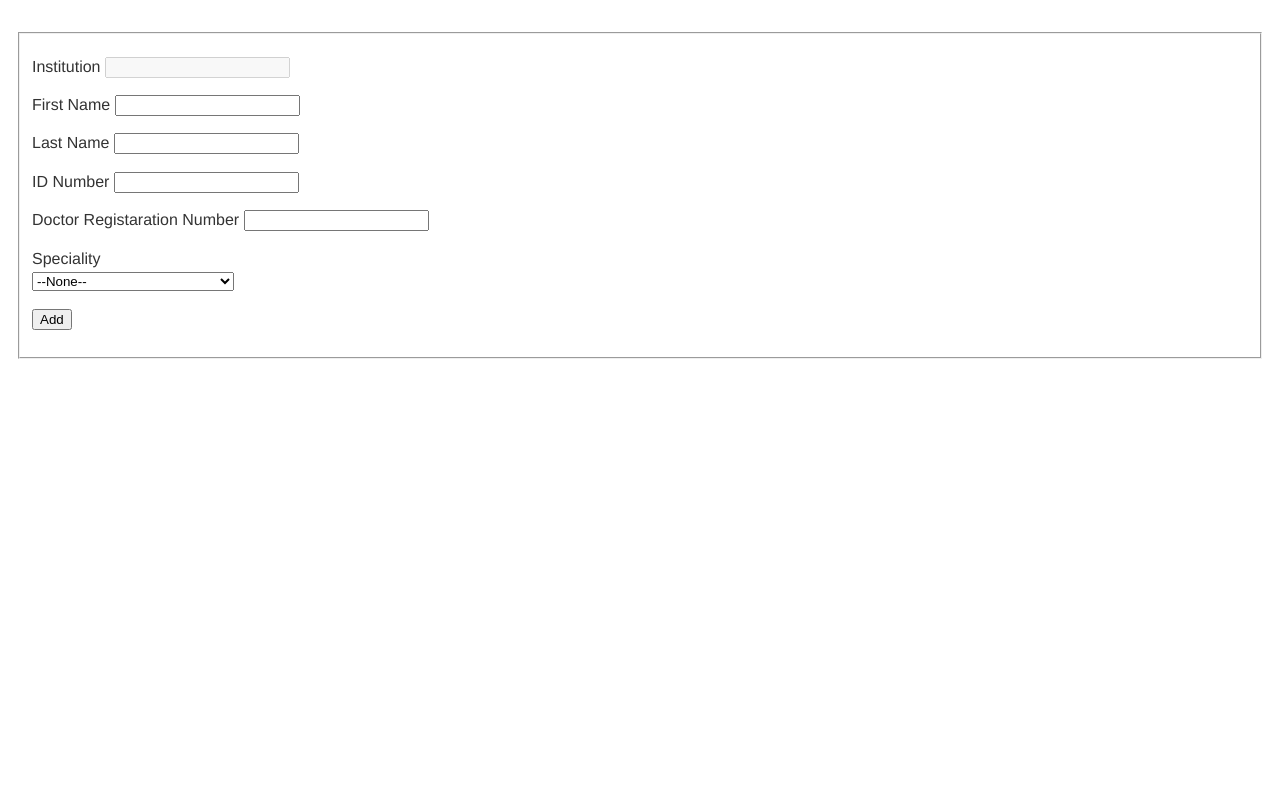
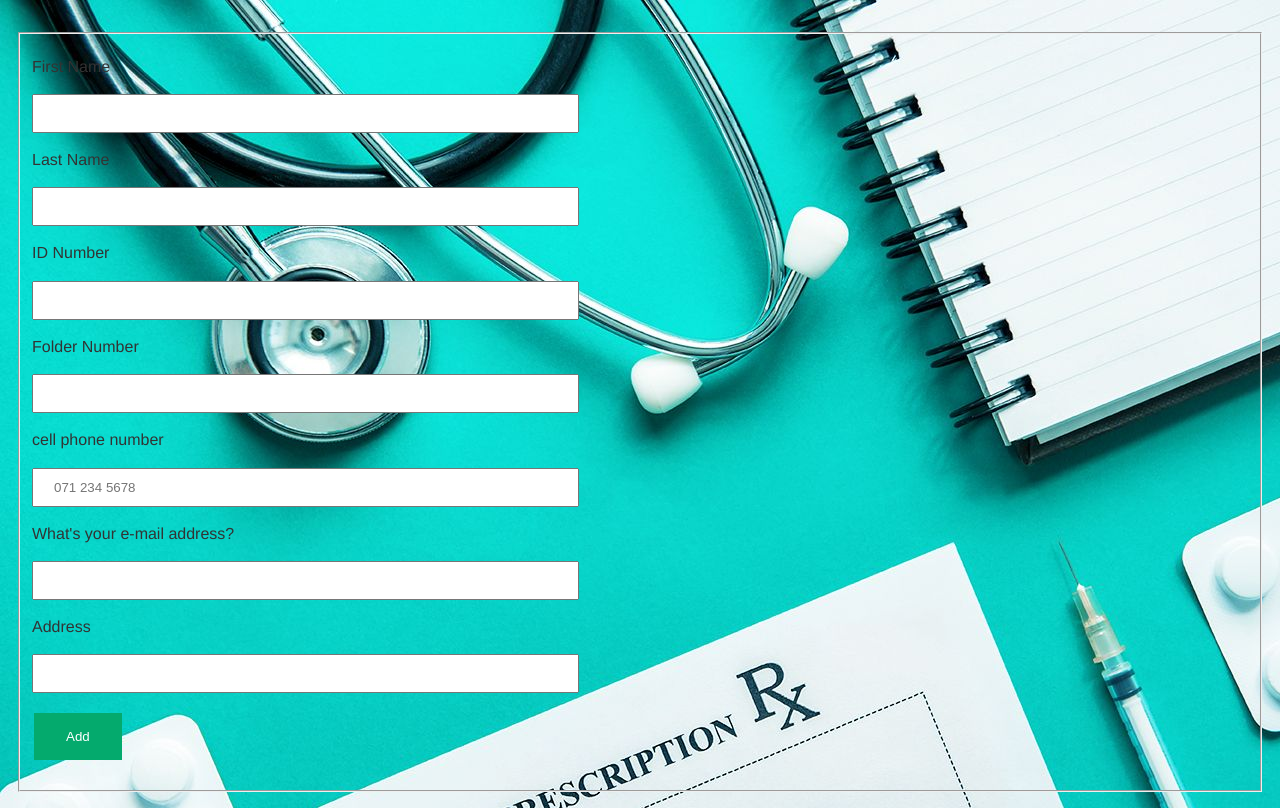
Before and after one commit to zee-programmer91/synigency, a Django app: page /medlyft/clinic/add_doctor in a window 1280 px wide. Before the commit the page ends 359 px from the top, so only its background shows below. Run offline with Django 4.2, Linux system fonts and the light colour scheme.

Commit message:
styles for add patient and doctor

```diff
--- /dev/null
+++ b/medlyft/css/styles.css
@@ -0,0 +1,33 @@
+
+body {
+    background-color: #5F9EA0;
+    background-image : url("../images/types-of-doctors-1600114658.jpg") ;
+    color: #333;
+    font: 1em / 1.4 Helvetica Neue, Helvetica, Arial, sans-serif;
+    padding: 1em;
+    margin: 0;
+    /* text-align: center; */
+  }
+
+  * {
+    box-sizing: border-box;
+  }
+
+  input[type=button],input[type=submit]{
+    background-color: #04AA6D;
+    border: none;
+    color: white;
+    padding: 16px 32px;
+    text-decoration: none;
+    margin: 4px 2px;
+    cursor: pointer;
+  }
+
+  input[type=text], input[type=id] ,input[type=email],input[type=tel] ,input[type=number]{
+    width: 45%;
+    padding: 10px 20px;
+  }
+  .vee{
+    width: 45%;
+    padding: 10px 20px;
+  }
--- a/medlyft/templates/add_doctor.html
+++ b/medlyft/templates/add_doctor.html
@@ -4,82 +4,76 @@
     <meta charset="UTF-8">
     <meta http-equiv="X-UA-Compatible" content="IE=edge">
     <meta name="viewport" content="width=device-width, initial-scale=1.0">
-    <title>AddDoctor</title>
+    <title>AddPatient</title>
+    <link rel="stylesheet" href="css/styles.css">
 
-    <style>
-      body {
-        background-color: #fff;
-        color: #333;
-        font: 1em / 1.4 Helvetica Neue, Helvetica, Arial, sans-serif;
-        padding: 1em;
-        margin: 0;
-      }
+</head>
+<body >
 
-      * {
-        box-sizing: border-box;
-      }
-    </style>
-</head>
-<body>
 
-  <form action="save_doctor" method="post">
-    {% csrf_token %}
+    <form>
         <p>
           <fieldset>
+
             <p>
-          <label for="institution">Institution </label>
-          <input id="institution" name="institution" type="text" value="{{clinic.clinic_name}}" disabled>
+                <label for="firstname">First Name </label>
+                </p>
+               <p> <input id="firstname" name="fname" type="text" required>
+              </p>
+
+
+              <p>
+                <label for="lastname">Last Name </label> </p>
+
+               <p> <input id="lastname" name="fname" type="text" required>
+              </p>
+            <p>
+                <label for="IDnumber">ID Number</label>
+                </p>
+
+
+                <p>
+                <input type="id" id="IDnumber" name="id">
+              </p>
+
+
+              <p>
+                <label for="IDnumber">Folder Number</label>
               </p>
 
               <p>
-          <label for="firstname">First Name </label>
-          <input id="firstname" name="fname" type="text" required>
+                <input type="number" min="1" max="120" step="1" id="IDnumber" name="age"
+                pattern="\d+">
               </p>
 
               <p>
-          <label for="lastname">Last Name </label>
-          <input id="lastname" name="lname" type="text" required>
+                <label for="phone">cell phone number</label>
+              </p>
+
+               <p> <input type="tel" id="phone" name="phone"
+                pattern="[0-9]{3} [0-9]{3} [0-9]{4}" placeholder="071 234 5678"
+                required>
+              </p>
+
+
+           <p> <label for="Email">What's your e-mail address?</label> </p>
+
+         <p> <input type="email" id="Email" name="email">
         </p>
 
         <p>
-          <label for="IDnumber">ID Number</label>
-          <input type="id" id="IDnumber" name="id">
+            <label for="address1">Address</label>
+
         </p>
-
         <p>
-          <label for="RegistrationNumber">Doctor Registaration Number</label>
-          <input type="id" id="RegistrationNumber" name="reg_id">
-        </p>
-          <!-- <p>
-            <label for="Speciality">Speciality</label>
-            <input type="Text" min="12" max="120" step="1" id="Speciality" name="age"
-            pattern="\d+">
-          </p> -->
-
-
-        <p>
-          <label>
-            Speciality
-          <br />
-          <select name="specializationList">
-                  <option>--None--</option>
-            <option>General practitioner</option>
-            <option>obstetrician and gynaecologist</option>
-            <option>Psychiatrist</option>
-            <option>Dentist</option>
-            <option>General surgeon</option>
-            <option>Dermatologist</option>
-
-          </select>
-          </label>
+            <input id="address1" name="address1" type="text" required>
           </p>
 
         <p>
           <input type="submit" value="Add">
         </p>
-      </fieldset>
+      </form>
 
-  </form>
 
 </body>
 </html>
```
Also changed, not shown: medlyft/templates/add_patient.html (+25 -21 lines), medlyft/images/SynigencyLogo.png (added), medlyft/images/medlyft_background.png (added), medlyft/images/types-of-doctors-1600114658.jpg (added). Lines whose indentation alone changed are shown as unchanged.
